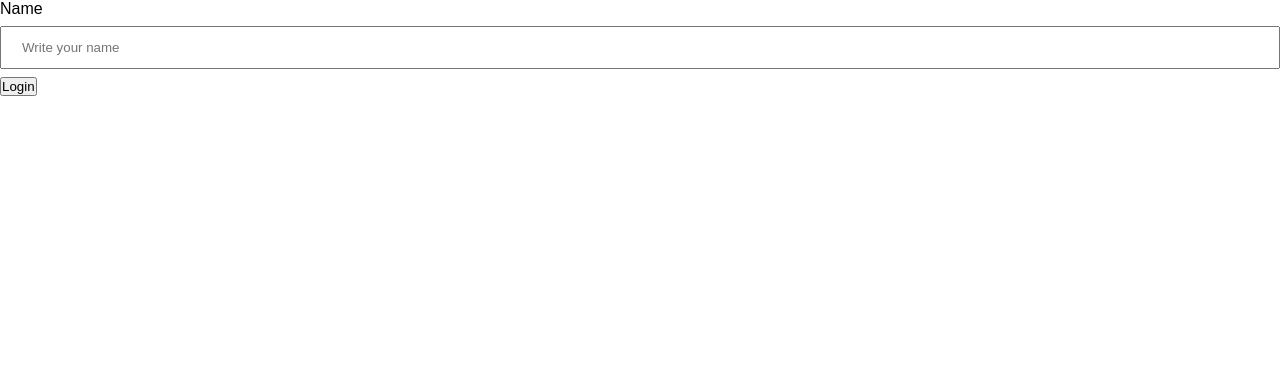
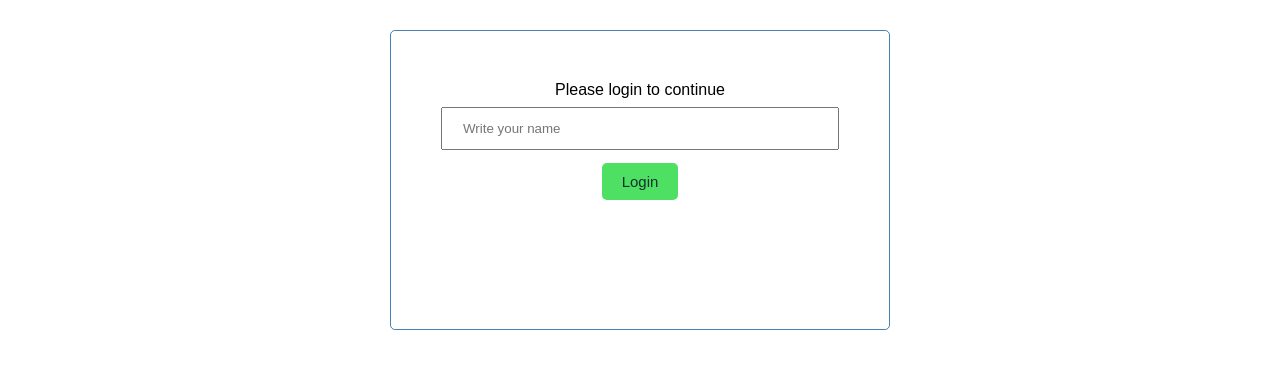
Before and after one commit to LasseML/lost-in-translation, a React (Create React App) app: page / in a window 1280 px wide. Shown: the top 368 px of the page. Built offline with nearby package versions, Linux system fonts and the light colour scheme.

Commit message:
fix: added simple styling to profile and login page

```diff
--- a/src/compenents/pages/Profile.js
+++ b/src/compenents/pages/Profile.js
@@ -20,11 +20,14 @@ const Profile = () => {
 
 
     return (
-        <div>
-            <h2>PROFILE PAGE</h2>
-            <h3>User name: {user}</h3>
-            <Button text='Logout' onClick={logout} />
-            <Button text='Erase translations' onClick={deleteTranslations} />
+        <div className='container'>
+            <h2 className='profile-header'>PROFILE PAGE</h2>
+            <div className='username-actions'>
+                <h3>User name: {user}</h3>
+                <Button text='Erase translations' onClick={deleteTranslations} />
+                <Button text='Logout' onClick={logout} />
+            </div>
+
             <h4>Translated items:</h4>
             <>
                 {arr.map((transItem) => (<p key={transItem}>{transItem}</p>))}
--- a/src/compenents/pages/SaveLoginName.js
+++ b/src/compenents/pages/SaveLoginName.js
@@ -18,14 +18,15 @@ const SaveLoginName = ({ onSave, history }) => {
     }
 
     return (
-        <form className='save-login' onSubmit={onSubmit}>
-            <div className='name-box'>
-                <label>Name</label>
-                <input type='text' placeholder='Write your name' value ={text} onChange={(e) => setText(e.target.value)}/>
-            </div>
-
-            <input type='submit' value='Login' />
-        </form>
+        <div className="container">
+            <form className='form-input' onSubmit={onSubmit}>
+                <div className='name-box'>
+                    <label>Please login to continue</label>
+                    <input type='text' placeholder='Write your name' value ={text} onChange={(e) => setText(e.target.value)}/>
+                </div>
+                <input className='btn' type='submit' value='Login' />
+            </form>
+        </div>
     )
 }
 
--- a/src/index.css
+++ b/src/index.css
@@ -16,6 +16,17 @@ body {
   border: 1px solid steelblue;
   padding: 30px;
   border-radius: 5px;
+}
+
+.profile-header {
+  text-align: center;
+  margin: 20px;
+}
+
+.username-actions {
+  margin: 20px;
+  text-align: center;
+  table-layout: fixed;
 }
 
 
@@ -42,6 +53,15 @@ body {
   box-sizing: border-box;
 }
 
+.form-input {
+  display: inline-block;
+  text-align: center;
+  width: 100%;
+  padding: 12px 20px;
+  margin: 8px 0;
+  box-sizing: border-box;
+}
+
 input[type=text] {
   width: 100%;
   padding: 12px 20px;
@@ -53,11 +73,11 @@ input[type=text] {
   display: block;
   max-width: 500px;
   margin: 20px auto;
-  overflow: auto;
   min-height: 300px;
   border: 1px solid steelblue;
   padding: 30px;
   border-radius: 5px;
+  overflow: auto;
 }
 
 .sign{
@@ -70,6 +90,7 @@ input[type=text] {
   display:table-cell;
   text-align: center;
   vertical-align: middle;
+  overflow-wrap:break-word;
 }
 
 ul {
```
